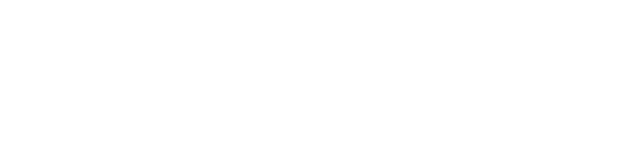
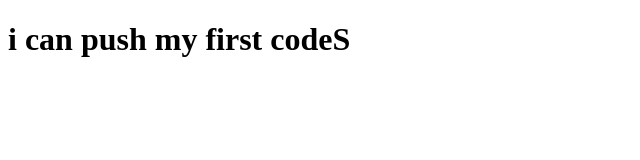
Before and after one commit to KawserAhmed0321/second-repo, a plain HTML site: page index.html in a window 1280 px wide. Shown: the whole page, without its empty margins (0-640 px from the left). Drawn offline with Linux system fonts and the light colour scheme.

Commit message:
added code

```diff
--- a/index.html
+++ b/index.html
@@ -7,6 +7,8 @@
     <title>second repo</title>
 </head>
 <body>
+    <h1>i can push my first codeS</h1>
+
 
 </body>
 </html>
```
